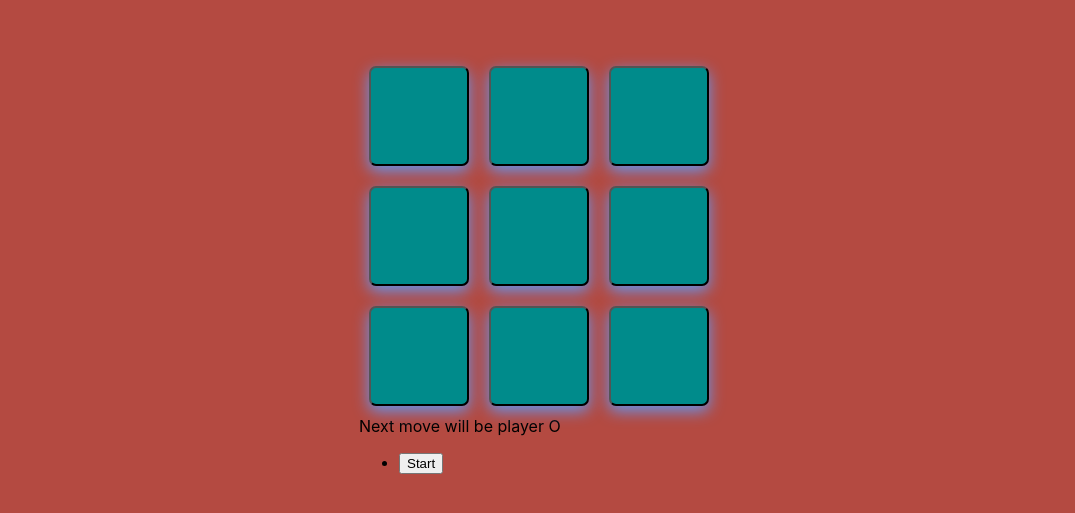
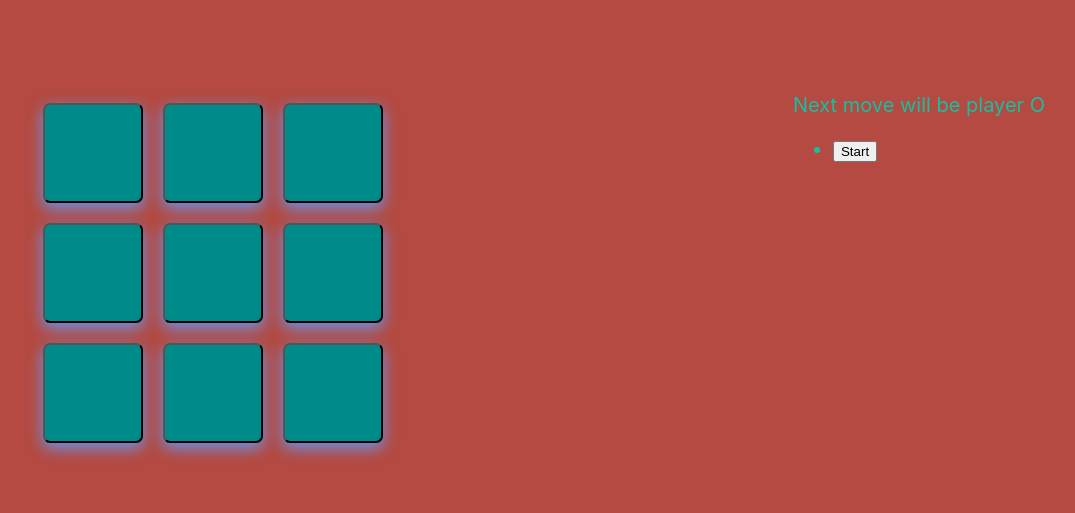
Before and after one commit to MichalWds/tic-tac-toe, a React (Create React App) app: page /game in a window 1280 px wide. Shown: the part 127-640 px from the top of the page, without its empty margins (101-1176 px from the left). Built offline with nearby package versions, Linux system fonts and the light colour scheme.

Commit message:
Adding some css style.

```diff
--- a/src/App.css
+++ b/src/App.css
@@ -29,8 +29,31 @@ body{
     cursor: pointer;
     position: relative;
     font-size: 70px;
+    top: 0;
+}
+.button:active {
+    background-color: #17bfa0;
+}
+.button:hover {
+    background-color: #1aab52;
 }
 
-.button:active {
-    background-color: #17bf59;
+/*GAME*/
+.game{
+    display: flex;
+    flex-wrap: wrap;
 }
+
+.info-game{
+    color: #17bfa0;
+    font-size: 20px;
+    margin-left: 400px;
+}
+
+.board > div{
+    display: flex;
+}
+
+.status{
+    text-align: right;
+}
--- a/src/components/Game.js
+++ b/src/components/Game.js
@@ -15,13 +15,13 @@ export default function Game() {
 
 
     return (
-        <div>
+        <div className="game">
             <div className="board-game">
                 <Board squares={Squares}> </Board>
             </div>
 
                 <div className="info-game">
-                    <div>{moveInformation}</div>
+                    <div className="status"> {moveInformation}</div>
                     <ul>{listOfMoves}</ul>
                 </div>
         </div>
```
